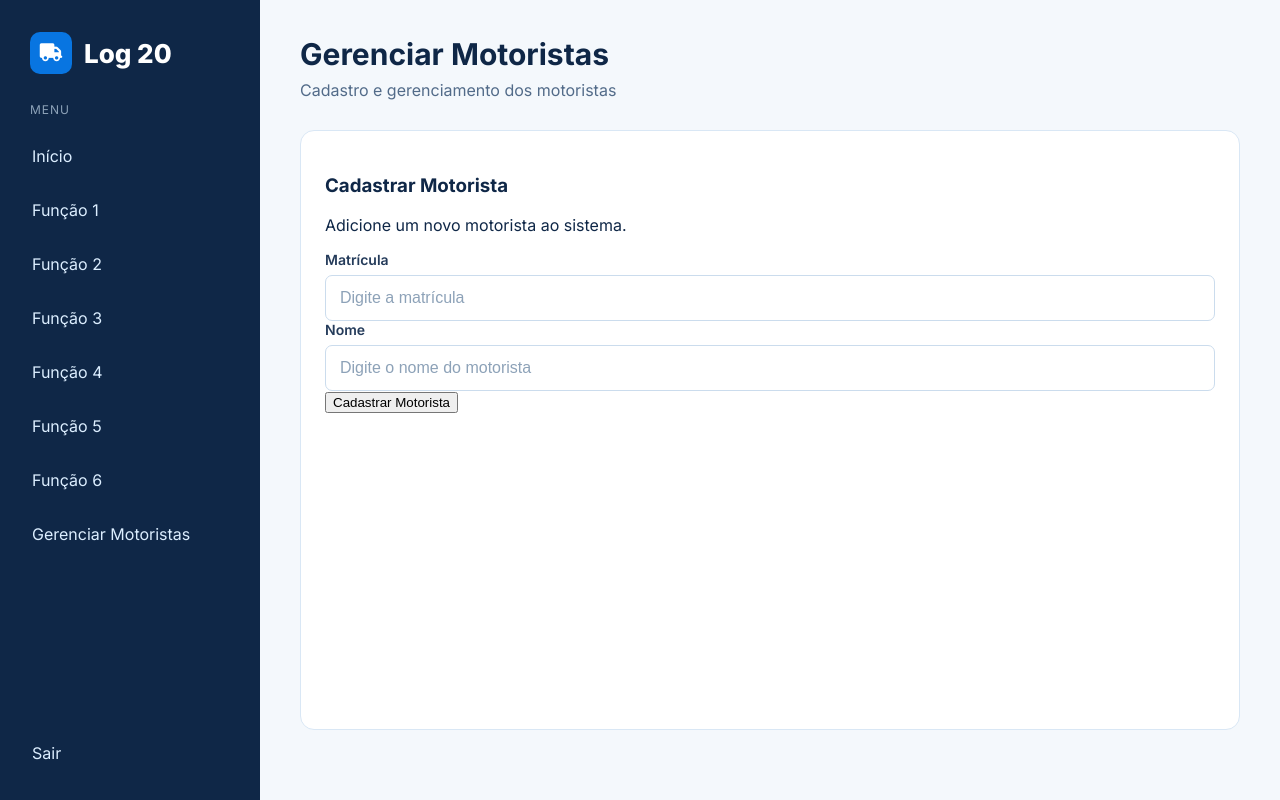
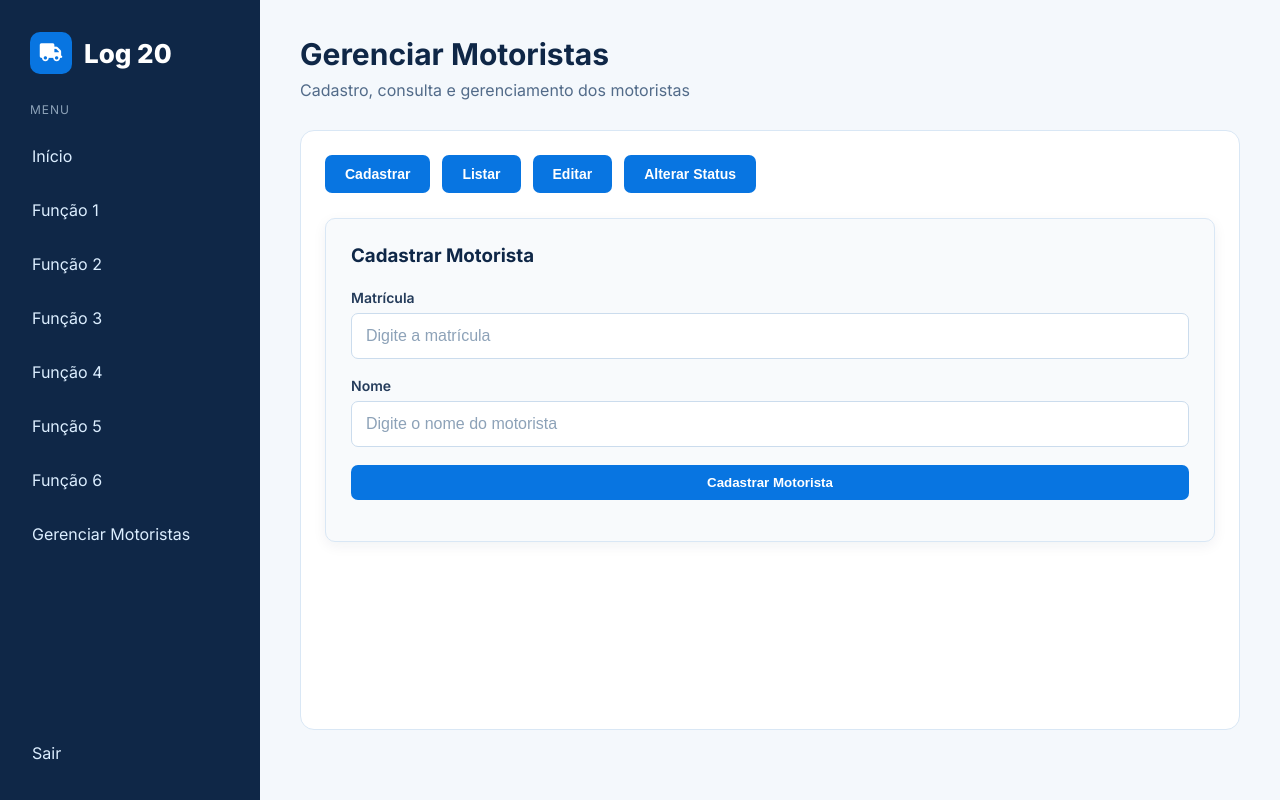
Before and after one commit to LucasNunespy/Log_20, a Flask app: page /motoristas in a window 1280 px wide. Run offline with Flask 3, Linux system fonts and the light colour scheme.

Commit message:
feat: integra interface de motoristas com API usando JavaScript

```diff
--- a/routes/motoristas_routes.py
+++ b/routes/motoristas_routes.py
@@ -68,11 +68,8 @@ def cadastrar_motorista():
         }), 500
 
     return jsonify({
-    "id": novo_motorista.id,
-    "matricula": novo_motorista.matricula,
-    "nome": novo_motorista.nome,
-    "ativo": novo_motorista.ativo
-}), 201
+    "mensagem": "Motorista cadastrado com sucesso"
+    }), 201
 
 
 
@@ -192,12 +189,8 @@ def atualizar_motorista(id):
         }), 500
 
     return jsonify({
-        "id": motorista.id,
-        "matricula": motorista.matricula,
-        "nome": motorista.nome,
-        "ativo": motorista.ativo
-    }), 200
-
+    "mensagem": "Motorista atualizado com sucesso"
+}), 200
 
 
 
@@ -242,8 +235,5 @@ def atualizar_status_motorista(id):
         }), 500
 
     return jsonify({
-        "id": motorista.id,
-        "matricula": motorista.matricula,
-        "nome": motorista.nome,
-        "ativo": motorista.ativo
+        "mensagem": "Status do motorista atualizado com sucesso"
     }), 200
--- a/static/css/style.css
+++ b/static/css/style.css
@@ -341,3 +341,171 @@ body {
     border: 1px solid #d9e7f5;
     border-radius: 14px;
 }
+
+/* =========================
+   GERENCIAR MOTORISTAS
+========================= */
+
+/* MENU SUPERIOR */
+
+.motoristas-menu {
+    display: flex;
+    gap: 12px;
+    margin-bottom: 25px;
+}
+
+.motoristas-menu button {
+    padding: 11px 20px;
+
+    border: none;
+    border-radius: 7px;
+
+    background-color: #0875e1;
+    color: #ffffff;
+
+    font-size: 14px;
+    font-weight: 600;
+
+    cursor: pointer;
+}
+
+.motoristas-menu button:hover {
+    background-color: #0566c5;
+}
+
+
+/* ÁREA DE CONTEÚDO */
+
+.motoristas-conteudo {
+    padding: 25px;
+
+    background-color: #f8fafc;
+
+    border: 1px solid #d9e7f5;
+    border-radius: 10px;
+
+    box-shadow: 0 4px 14px rgba(15, 39, 71, 0.06);
+}
+
+.motoristas-conteudo h3 {
+    margin: 0 0 22px;
+
+    color: #0f2747;
+}
+
+
+/* BOTÕES INTERNOS */
+
+.motoristas-conteudo button {
+    padding: 10px 18px;
+
+    border: none;
+    border-radius: 7px;
+
+    background-color: #0875e1;
+    color: #ffffff;
+
+    font-weight: 600;
+
+    cursor: pointer;
+}
+
+.motoristas-conteudo button:hover {
+    background-color: #0566c5;
+}
+
+#btn-buscar-motorista {
+    margin-top: 4px;
+    margin-bottom: 18px;
+}
+
+
+/* =========================
+   LISTA DE MOTORISTAS
+========================= */
+
+#lista-motoristas {
+    display: flex;
+    flex-direction: column;
+    gap: 10px;
+}
+
+.motorista-item {
+    display: grid;
+
+    grid-template-columns: 60px 1fr 220px 100px;
+    align-items: center;
+
+    padding: 14px 18px;
+
+    background-color: #ffffff;
+
+    border: 1px solid #d9e7f5;
+    border-radius: 8px;
+}
+
+.motorista-item:hover {
+    border-color: #0875e1;
+}
+
+.motorista-id {
+    color: #526b89;
+
+    font-size: 14px;
+    font-weight: 600;
+}
+
+.motorista-nome {
+    color: #0f2747;
+
+    font-size: 15px;
+    font-weight: 700;
+}
+
+.motorista-matricula {
+    color: #526b89;
+
+    font-size: 14px;
+}
+
+.motorista-status {
+    text-align: center;
+
+    color: #0f2747;
+
+    font-size: 14px;
+    font-weight: 700;
+}
+
+
+/* =========================
+   FORMULÁRIOS
+========================= */
+
+.motoristas-conteudo form {
+    display: flex;
+    flex-direction: column;
+    gap: 18px;
+}
+
+.motoristas-conteudo .form-group {
+    margin-bottom: 18px;
+}
+
+.motoristas-conteudo form .form-group {
+    margin-bottom: 0;
+}
+
+
+/* =========================
+   MENSAGENS
+========================= */
+
+#resposta-cadastro,
+#resposta-editar,
+#resposta-status {
+    margin-top: 16px;
+
+    color: #0f2747;
+    font-weight: 600;
+}
--- /dev/null
+++ b/static/js/motoristas.js
@@ -0,0 +1,247 @@
+// =========================
+// ELEMENTOS DO HTML
+// =========================
+
+// CONTEÚDOS
+const conteudoCadastrar = document.getElementById("conteudo-cadastrar")
+const conteudoListar = document.getElementById("conteudo-listar")
+const conteudoEditar = document.getElementById("conteudo-editar")
+const conteudoStatus = document.getElementById("conteudo-status")
+
+const listaMotoristas = document.getElementById("lista-motoristas")
+
+// AÇÕES
+const menuCadastrar = document.getElementById("menu-cadastrar")
+const menuListar = document.getElementById("menu-listar")
+const formularioCadastro = document.getElementById("form-motorista")
+const menuEditar = document.getElementById("menu-editar")
+const botaoBuscarMotorista = document.getElementById("btn-buscar-motorista")
+const formularioEditar = document.getElementById("form-editar-motorista")
+const menuStatus = document.getElementById("menu-status")
+const botaoAtivarMotorista = document.getElementById("btn-ativar-motorista")
+const botaoInativarMotorista = document.getElementById("btn-inativar-motorista")
+
+
+
+
+// =========================
+// FUNÇÕES
+// =========================
+
+function mostrarCadastro() {
+
+    conteudoCadastrar.style.display = "block"
+
+    conteudoListar.style.display = "none"
+    conteudoEditar.style.display = "none"
+    conteudoStatus.style.display = "none"
+
+}
+
+
+async function cadastrarMotorista(evento) {
+
+    evento.preventDefault()
+
+    const matricula = document.getElementById("matricula").value
+    const nome = document.getElementById("nome").value
+
+    const dados = {
+        matricula: matricula,
+        nome: nome
+    }
+
+    const resposta = await fetch("/api/motoristas", {
+        method: "POST",
+
+        headers: {
+            "Content-Type": "application/json"
+        },
+
+        body: JSON.stringify(dados)
+    })
+
+    const resultado = await resposta.json()
+
+    if (resposta.ok) {
+    document.getElementById("resposta-cadastro").textContent = resultado.mensagem
+    } else {
+        document.getElementById("resposta-cadastro").textContent = resultado.erro
+    }
+    }
+
+function mostrarListar() {
+
+    conteudoCadastrar.style.display = "none"
+
+    conteudoListar.style.display = "block"
+
+    conteudoEditar.style.display = "none"
+    conteudoStatus.style.display = "none"
+
+}
+
+async function listarMotoristas() {
+
+    const resposta = await fetch("/api/motoristas")
+
+    const motoristas = await resposta.json()
+
+    listaMotoristas.innerHTML = ""
+
+        for (let motorista of motoristas) {
+
+        let status
+
+        if (motorista.ativo) {
+            status = "Ativo"
+        } else {
+            status = "Inativo"
+        }
+
+            listaMotoristas.innerHTML += `
+        <div class="motorista-item">
+
+            <span class="motorista-id">
+                #${motorista.id}
+            </span>
+
+            <span class="motorista-nome">
+                ${motorista.nome}
+            </span>
+
+            <span class="motorista-matricula">
+                Matrícula ${motorista.matricula}
+            </span>
+
+            <span class="motorista-status">
+                ${status}
+            </span>
+
+        </div>
+    `
+    }
+
+    }
+
+
+
+function mostrarEditar() {
+
+    conteudoCadastrar.style.display = "none"
+    conteudoListar.style.display = "none"
+    conteudoEditar.style.display = "block"
+    conteudoStatus.style.display = "none"
+
+}
+
+async function buscarMotorista() {
+
+    const id = document.getElementById("editar-id").value
+
+    const resposta = await fetch(`/api/motoristas/${id}`)
+
+    const motorista = await resposta.json()
+
+    document.getElementById("editar-matricula").value = motorista.matricula
+    document.getElementById("editar-nome").value = motorista.nome
+
+}
+
+async function atualizarMotorista(evento) {
+
+    evento.preventDefault()
+
+    const id = document.getElementById("editar-id").value
+    const matricula = document.getElementById("editar-matricula").value
+    const nome = document.getElementById("editar-nome").value
+
+    const dados = {
+        matricula: matricula,
+        nome: nome
+    }
+
+    const resposta = await fetch(`/api/motoristas/${id}`, {
+        method: "PUT",
+
+        headers: {
+            "Content-Type": "application/json"
+        },
+
+        body: JSON.stringify(dados)
+    })
+
+    const resultado = await resposta.json()
+
+    document.getElementById("resposta-editar").textContent = resultado.mensagem
+
+}
+
+function mostrarStatus() {
+
+    conteudoCadastrar.style.display = "none"
+    conteudoListar.style.display = "none"
+    conteudoEditar.style.display = "none"
+    conteudoStatus.style.display = "block"
+
+}
+
+
+async function atualizarStatusMotorista(ativo) {
+
+    const id = document.getElementById("status-id").value
+
+    const dados = {
+        ativo: ativo
+    }
+
+    const resposta = await fetch(`/api/motoristas/${id}/status`, {
+        method: "PATCH",
+
+        headers: {
+            "Content-Type": "application/json"
+        },
+
+        body: JSON.stringify(dados)
+    })
+
+    const resultado = await resposta.json()
+
+    document.getElementById("resposta-status").textContent = resultado.mensagem
+
+}
+
+// =========================
+// EVENTOS
+// =========================
+
+menuCadastrar.addEventListener("click", mostrarCadastro)
+
+formularioCadastro.addEventListener("submit", cadastrarMotorista)
+
+menuListar.addEventListener("click", mostrarListar)
+
+menuListar.addEventListener("click", listarMotoristas)
+
+menuEditar.addEventListener("click", mostrarEditar)
+
+botaoBuscarMotorista.addEventListener("click", buscarMotorista)
+
+formularioEditar.addEventListener("submit", atualizarMotorista)
+
+menuStatus.addEventListener("click", mostrarStatus)
+
+botaoAtivarMotorista.addEventListener("click", function () {
+    atualizarStatusMotorista(true)
+})
+
+botaoInativarMotorista.addEventListener("click", function () {
+    atualizarStatusMotorista(false)
+})
+
+
+// =========================
+// INICIALIZAÇÃO
+// =========================
+
+mostrarCadastro()
--- a/templates/base.html
+++ b/templates/base.html
@@ -93,6 +93,12 @@
 
     </div>
 
+
+
+    {% block scripts %}{% endblock %}
+
+
+
 </body>
 
 </html>
--- a/templates/motoristas.html
+++ b/templates/motoristas.html
@@ -11,7 +11,7 @@ Log 20 | Gerenciar Motoristas
 
     <div class="header-text">
         <h2>Gerenciar Motoristas</h2>
-        <p>Cadastro e gerenciamento dos motoristas</p>
+        <p>Cadastro, consulta e gerenciamento dos motoristas</p>
     </div>
 
 </header>
@@ -19,14 +19,34 @@ Log 20 | Gerenciar Motoristas
 
 <section class="dashboard-content">
 
-    <div class="motoristas-card">
+    <!-- MENU DO GERENCIAMENTO -->
+    <nav class="motoristas-menu">
 
-        <div class="motoristas-card-header">
-            <h3>Cadastrar Motorista</h3>
-            <p>Adicione um novo motorista ao sistema.</p>
-        </div>
+        <button type="button" id="menu-cadastrar">
+            Cadastrar
+        </button>
 
-        <form id="form-motorista" class="motorista-form">
+        <button type="button" id="menu-listar">
+            Listar
+        </button>
+
+        <button type="button" id="menu-editar">
+            Editar
+        </button>
+
+        <button type="button" id="menu-status">
+            Alterar Status
+        </button>
+
+    </nav>
+
+
+    <!-- ÁREA CADASTRAR -->
+    <div id="conteudo-cadastrar" class="motoristas-conteudo">
+
+        <h3>Cadastrar Motorista</h3>
+
+        <form id="form-motorista">
 
             <div class="form-group">
 
@@ -62,14 +82,131 @@ Log 20 | Gerenciar Motoristas
             </div>
 
 
-            <button type="submit" class="btn-primary">
+            <button type="submit">
                 Cadastrar Motorista
             </button>
 
         </form>
+
+        <p id="resposta-cadastro"></p>
+
+    </div>
+
+
+    <!-- ÁREA LISTAR -->
+    <div id="conteudo-listar" class="motoristas-conteudo">
+
+        <h3>Lista de Motoristas</h3>
+
+        <div id="lista-motoristas">
+        </div>
+
+    </div>
+
+
+    <!-- ÁREA EDITAR -->
+    <div id="conteudo-editar" class="motoristas-conteudo">
+
+        <h3>Editar Motorista</h3>
+
+        <div class="form-group">
+
+            <label for="editar-id">
+                ID do Motorista
+            </label>
+
+            <input
+                type="number"
+                id="editar-id"
+                placeholder="Digite o ID"
+            >
+
+        </div>
+
+        <button type="button" id="btn-buscar-motorista">
+            Buscar Motorista
+        </button>
+
+
+        <form id="form-editar-motorista">
+
+            <div class="form-group">
+
+                <label for="editar-matricula">
+                    Matrícula
+                </label>
+
+                <input
+                    type="text"
+                    id="editar-matricula"
+                    name="matricula"
+                >
+
+            </div>
+
+
+            <div class="form-group">
+
+                <label for="editar-nome">
+                    Nome
+                </label>
+
+                <input
+                    type="text"
+                    id="editar-nome"
+                    name="nome"
+                >
+
+            </div>
+
+
+            <button type="submit">
+                Salvar Alterações
+            </button>
+
+            <p id="resposta-editar"></p>
+
+        </form>
+
+    </div>
+
+
+    <!-- ÁREA ALTERAR STATUS -->
+    <div id="conteudo-status" class="motoristas-conteudo">
+
+        <h3>Alterar Status</h3>
+
+        <div class="form-group">
+
+            <label for="status-id">
+                ID do Motorista
+            </label>
+
+            <input
+                type="number"
+                id="status-id"
+                placeholder="Digite o ID"
+            >
+
+        </div>
+
+        <button type="button" id="btn-ativar-motorista">
+            Ativar
+        </button>
+
+        <button type="button" id="btn-inativar-motorista">
+            Inativar
+        </button>
+
+        <p id="resposta-status"></p>
 
     </div>
 
 </section>
 
 {% endblock %}
+
+
+{% block scripts %}
+    <script src="{{ url_for('static', filename='js/motoristas.js') }}"></script>
+{% endblock %}
```
